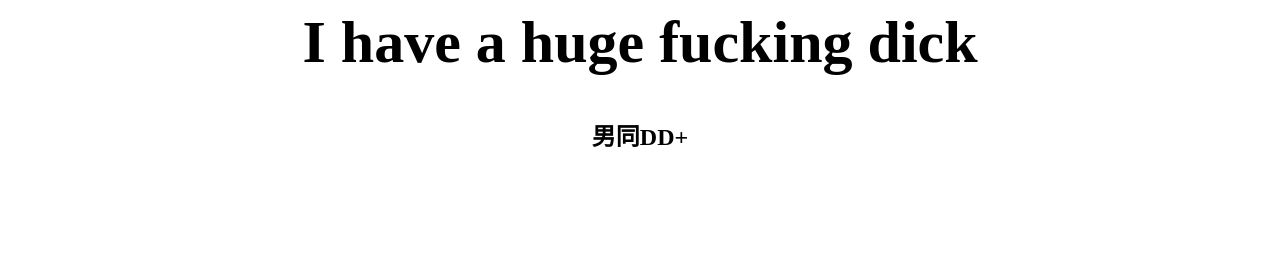
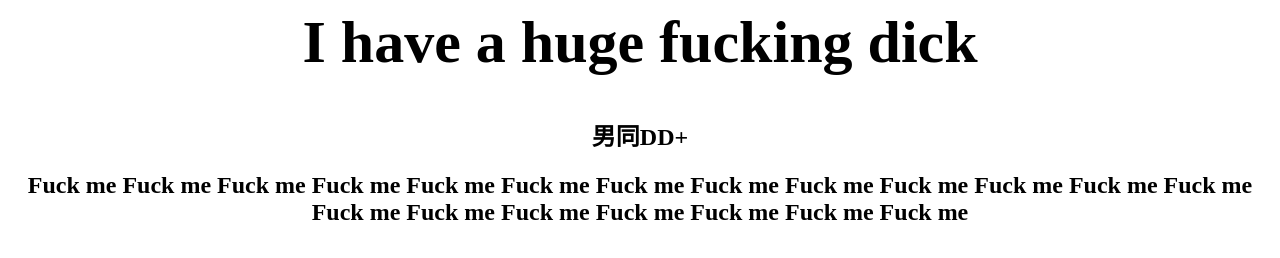
Before and after one commit to jgarte/chenskiro-home, a plain HTML site: page index.html in a window 1280 px wide. Drawn offline with Linux system fonts and the light colour scheme.

Commit message:
Update index.html

```diff
--- a/index.html
+++ b/index.html
@@ -1,5 +1,7 @@
 <h1 align="center">I have a huge fucking dick</h1>
 <h2 align="center">男同DD+</h2>
+<h2 align="center"> Fuck me Fuck me Fuck me Fuck me Fuck me  Fuck me Fuck me Fuck me Fuck me Fuck me Fuck me Fuck me Fuck me Fuck me Fuck me Fuck me Fuck me Fuck me Fuck me Fuck me</h2>
+
 <style>
 h1 {
 	font-size: 60px;
```
